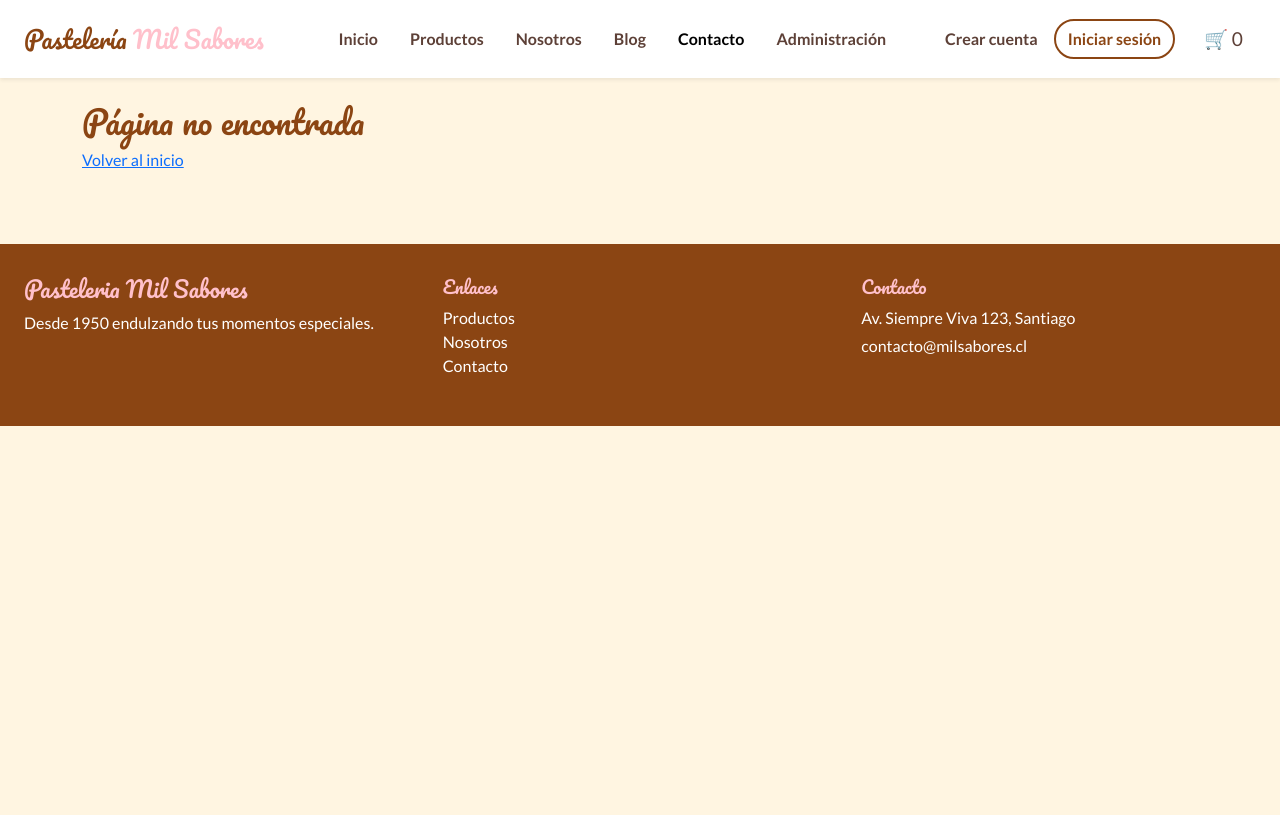
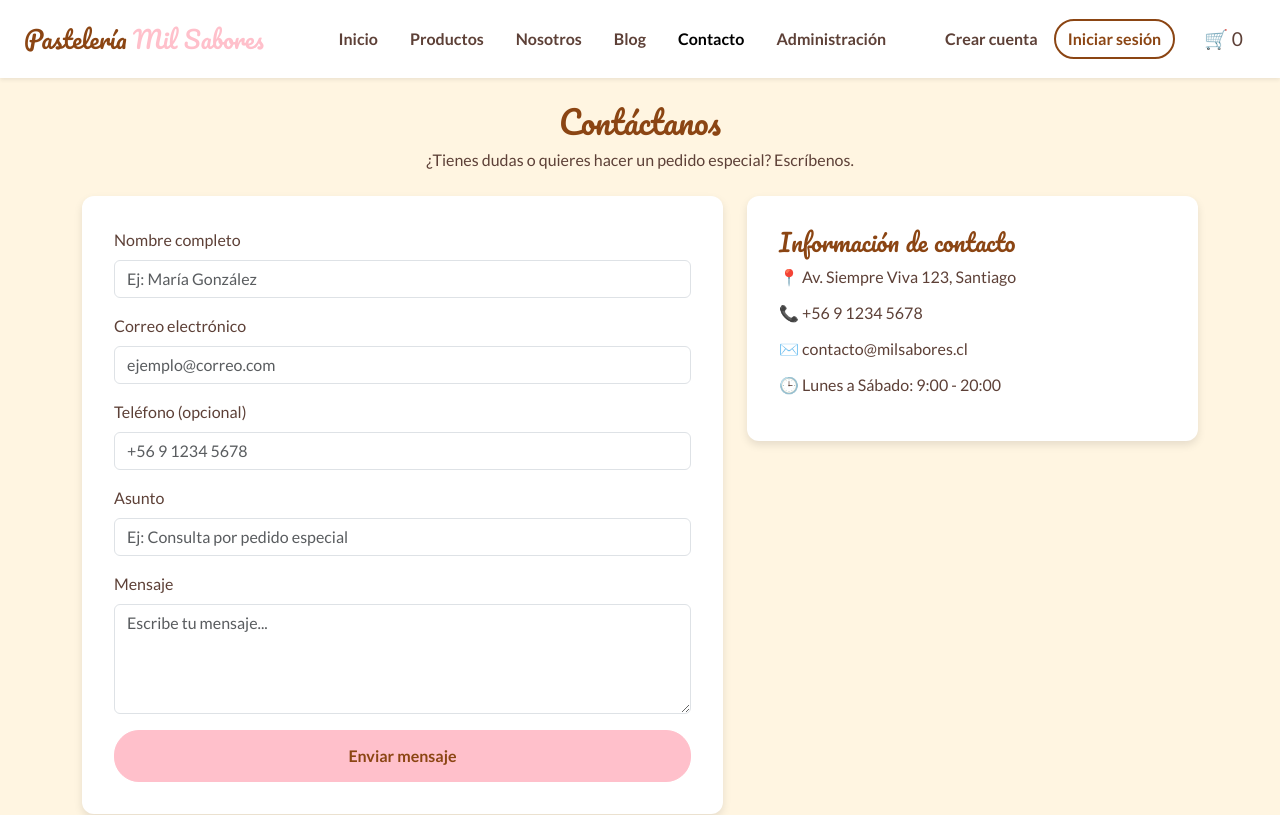
Before and after one commit to Belenxdk/Pasteleria, a React (Vite) app in the folder tienda-react/: page /contacto in a window 1280 px wide. Shown: the top 815 px of the page. Built offline with nearby package versions, Linux system fonts and the light colour scheme.

Commit message:
Agrega carrito, checkout, paginas de pago y contacto

```diff
--- a/tienda-react/src/App.jsx
+++ b/tienda-react/src/App.jsx
@@ -11,6 +11,7 @@ import Carrito from "./pages/tienda/Carrito.jsx";
 import Checkout from "./pages/tienda/Checkout.jsx";
 import PagoCorrecto from "./pages/tienda/PagoCorrecto.jsx";
 import PagoError from "./pages/tienda/PagoError.jsx";
+import Contacto from "./pages/tienda/Contacto.jsx";
 
 import Login from "./pages/auth/Login.jsx";
 import Registro from "./pages/auth/Registro.jsx";
@@ -82,6 +83,7 @@ function App() {
         />
         <Route path="/pago-correcto" element={<PagoCorrecto />} />
         <Route path="/pago-error" element={<PagoError />} />
+        <Route path="/contacto" element={<Contacto />} />
 
         <Route path="/login" element={<Login />} />
         <Route path="/registro" element={<Registro />} />
--- a/tienda-react/src/index.css
+++ b/tienda-react/src/index.css
@@ -254,3 +254,20 @@ h1, h2, h3, h4, h5 {
   border-radius: 12px;
   box-shadow: 0 4px 8px rgba(0, 0, 0, 0.1);
 }
+
+.caja-contacto {
+  background-color: #fff;
+  border-radius: 12px;
+  box-shadow: 0 4px 8px rgba(0, 0, 0, 0.1);
+  padding: 2rem;
+}
+
+.lista-contacto {
+  list-style: none;
+  padding: 0;
+  margin: 0;
+}
+
+.lista-contacto li {
+  margin-bottom: 0.75rem;
+}
--- /dev/null
+++ b/tienda-react/src/pages/tienda/Contacto.jsx
@@ -0,0 +1,129 @@
+import { useState } from 'react'
+import { Alert, Button, Col, Container, Form, Row } from 'react-bootstrap'
+import { validarContacto } from '../../utils/contacto.js'
+
+const vacio = { nombre: '', correo: '', telefono: '', asunto: '', mensaje: '' }
+
+function Contacto() {
+    const [datos, setDatos] = useState(vacio)
+    const [errores, setErrores] = useState({})
+    const [enviado, setEnviado] = useState(false)
+
+    function cambiar(evento) {
+        const { name, value } = evento.target
+        setDatos((actual) => ({ ...actual, [name]: value }))
+    }
+
+    function enviar(evento) {
+        evento.preventDefault()
+        const nuevosErrores = validarContacto(datos)
+        setErrores(nuevosErrores)
+
+        if (Object.keys(nuevosErrores).length === 0) {
+            setEnviado(true)
+            setDatos(vacio)
+        } else {
+            setEnviado(false)
+        }
+    }
+
+    return (
+        <Container as="main" className="py-4">
+            <h2 className="text-center mb-2">Contáctanos</h2>
+            <p className="text-center mb-4">
+                ¿Tienes dudas o quieres hacer un pedido especial? Escríbenos.
+            </p>
+
+            <Row className="g-4">
+                <Col lg={7}>
+                    <Form noValidate onSubmit={enviar} className="caja-contacto">
+                        {enviado && (
+                            <Alert variant="success">
+                                ¡Gracias! Recibimos tu mensaje y te responderemos pronto.
+                            </Alert>
+                        )}
+
+                        <Form.Group className="mb-3" controlId="nombre">
+                            <Form.Label>Nombre completo</Form.Label>
+                            <Form.Control
+                                name="nombre"
+                                value={datos.nombre}
+                                onChange={cambiar}
+                                placeholder="Ej: María González"
+                                isInvalid={Boolean(errores.nombre)}
+                            />
+                            <Form.Control.Feedback type="invalid">{errores.nombre}</Form.Control.Feedback>
+                        </Form.Group>
+
+                        <Form.Group className="mb-3" controlId="correo">
+                            <Form.Label>Correo electrónico</Form.Label>
+                            <Form.Control
+                                type="email"
+                                name="correo"
+                                value={datos.correo}
+                                onChange={cambiar}
+                                placeholder="ejemplo@correo.com"
+                                isInvalid={Boolean(errores.correo)}
+                            />
+                            <Form.Control.Feedback type="invalid">{errores.correo}</Form.Control.Feedback>
+                        </Form.Group>
+
+                        <Form.Group className="mb-3" controlId="telefono">
+                            <Form.Label>Teléfono (opcional)</Form.Label>
+                            <Form.Control
+                                name="telefono"
+                                value={datos.telefono}
+                                onChange={cambiar}
+                                placeholder="+56 9 1234 5678"
+                                isInvalid={Boolean(errores.telefono)}
+                            />
+                            <Form.Control.Feedback type="invalid">{errores.telefono}</Form.Control.Feedback>
+                        </Form.Group>
+
+                        <Form.Group className="mb-3" controlId="asunto">
+                            <Form.Label>Asunto</Form.Label>
+                            <Form.Control
+                                name="asunto"
+                                value={datos.asunto}
+                                onChange={cambiar}
+                                placeholder="Ej: Consulta por pedido especial"
+                                isInvalid={Boolean(errores.asunto)}
+                            />
+                            <Form.Control.Feedback type="invalid">{errores.asunto}</Form.Control.Feedback>
+                        </Form.Group>
+
+                        <Form.Group className="mb-3" controlId="mensaje">
+                            <Form.Label>Mensaje</Form.Label>
+                            <Form.Control
+                                as="textarea"
+                                rows={4}
+                                name="mensaje"
+                                value={datos.mensaje}
+                                onChange={cambiar}
+                                placeholder="Escribe tu mensaje..."
+                                isInvalid={Boolean(errores.mensaje)}
+                            />
+                            <Form.Control.Feedback type="invalid">{errores.mensaje}</Form.Control.Feedback>
+                        </Form.Group>
+
+                        <Button type="submit" className="btn-primario w-100">Enviar mensaje</Button>
+                    </Form>
+                </Col>
+
+                <Col lg={5}>
+                    <div className="caja-contacto">
+                        <h4>Información de contacto</h4>
+                        <ul className="lista-contacto">
+                            <li>📍 Av. Siempre Viva 123, Santiago</li>
+                            <li>📞 +56 9 1234 5678</li>
+                            <li>✉️ contacto@milsabores.cl</li>
+                            <li>🕒 Lunes a Sábado: 9:00 - 20:00</li>
+                        </ul>
+                    </div>
+                </Col>
+            </Row>
+        </Container>
+    )
+}
+
+export default Contacto
--- /dev/null
+++ b/tienda-react/src/utils/contacto.js
@@ -0,0 +1,26 @@
+export function validarContacto(datos) {
+  const errores = {}
+  const nombre = datos.nombre.trim()
+  const correo = datos.correo.trim()
+  const telefono = datos.telefono.trim()
+  const asunto = datos.asunto.trim()
+  const mensaje = datos.mensaje.trim()
+
+  if (nombre.length < 3) {
+    errores.nombre = 'Ingresa tu nombre completo (mínimo 3 caracteres).'
+  }
+  if (!/^[^\s@]+@[^\s@]+\.[^\s@]+$/.test(correo)) {
+    errores.correo = 'Ingresa un correo válido.'
+  }
+  if (telefono !== '' && !/^\+?\d{8,12}$/.test(telefono.replace(/\s/g, ''))) {
+    errores.telefono = 'Ingresa un teléfono válido, por ejemplo +56 9 1234 5678.'
+  }
+  if (asunto.length < 3) {
+    errores.asunto = 'Ingresa un asunto (mínimo 3 caracteres).'
+  }
+  if (mensaje.length < 10) {
+    errores.mensaje = 'El mensaje debe tener al menos 10 caracteres.'
+  }
+
+  return errores
+}
```
